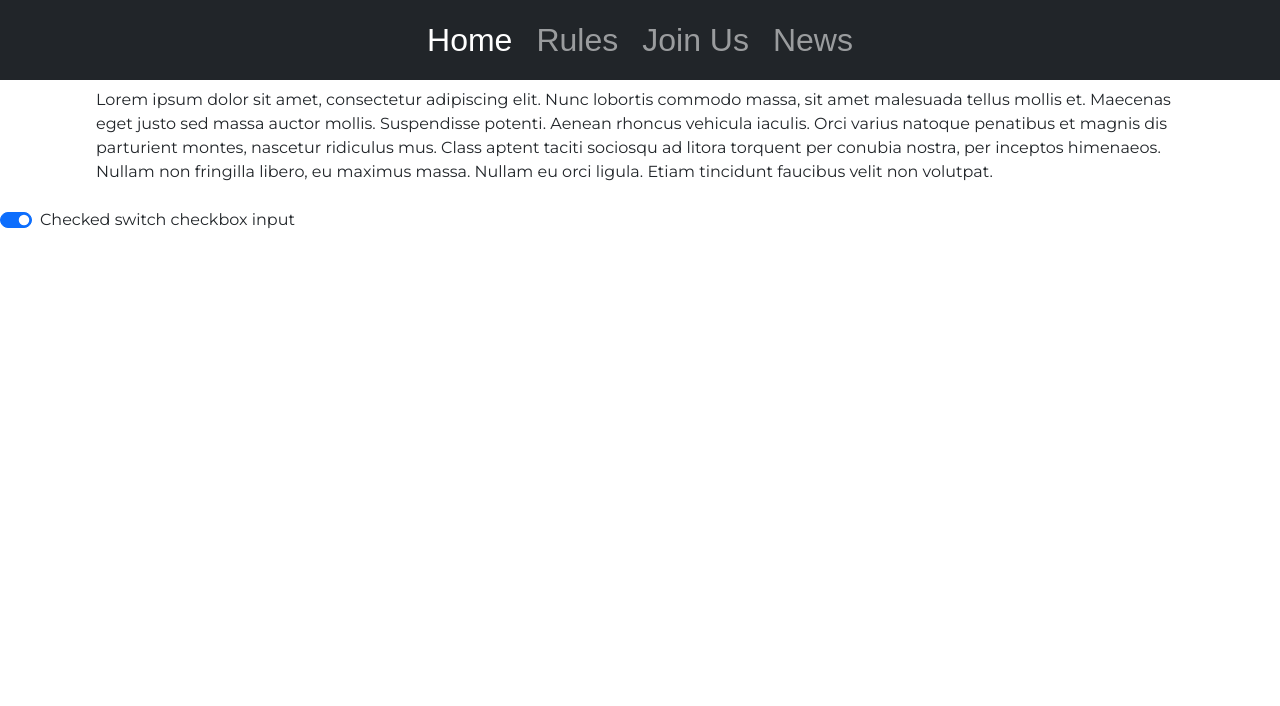
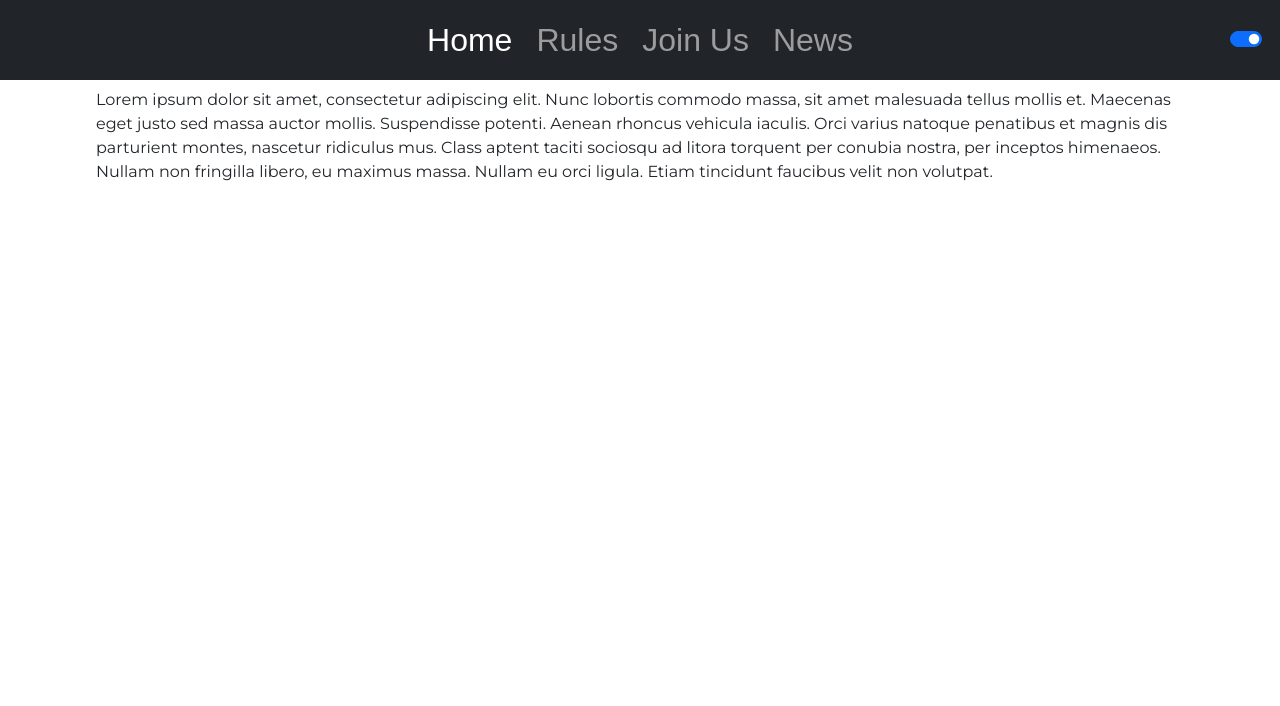
Before and after one commit to JeremiJL/Debate-Club-Static, a plain HTML site: page pages/fragments.html in a window 1280 px wide. Shown: the top 706 px of the page. Drawn offline with nearby package versions, Linux system fonts and the light colour scheme; a web font is replaced by a local one.

Commit message:
switch in navbar

```diff
--- a/pages/fragments.html
+++ b/pages/fragments.html
@@ -21,11 +21,12 @@
 </head>
 <body id="body" class="bg-white text-dark">
 
+
 <!-- Header -->
 <header>
     <!-- Header Navbar -->
     <nav id="header_navbar" class="navbar justify-content-center navbar-expand-sm bg-dark navbar-dark" >
-        <ul class="navbar-nav">
+        <ul class="navbar-nav mr-auto">
             <li class="nav-item">
                 <a class="nav-link active mx-1" href="home.html">Home</a>
             </li>
@@ -39,7 +40,11 @@
                 <a class="nav-link mx-1" href="news.html">News</a>
             </li>
         </ul>
+        <div class="form-check form-switch">
+            <input class="form-check-input" type="checkbox" role="switch" id="flexSwitchCheckChecked" onclick="changeToWhite()" checked>
+        </div>
     </nav>
+
 </header>
 
 <!-- Main -->
@@ -54,10 +59,10 @@
             Nullam eu orci ligula. Etiam tincidunt faucibus velit non volutpat. </p>
     </div>
 
-    <div class="form-check form-switch">
-        <input class="form-check-input" type="checkbox" role="switch" id="flexSwitchCheckChecked" onclick="changeToWhite()" checked>
-        <label class="form-check-label" for="flexSwitchCheckChecked">Checked switch checkbox input</label>
-    </div>
+<!--    <div class="form-check form-switch">-->
+<!--        <input class="form-check-input" type="checkbox" role="switch" id="flexSwitchCheckChecked" onclick="changeToWhite()" checked>-->
+<!--        <label class="form-check-label" for="flexSwitchCheckChecked">Checked switch checkbox input</label>-->
+<!--    </div>-->
 
 </main>
 
--- a/stylesheets/style.css
+++ b/stylesheets/style.css
@@ -14,6 +14,12 @@
     font-size: x-large;
 }
 
+.form-check {
+    position: absolute;
+    right: 10px;
+    font-size: medium;
+}
+
 .montserrat {
      font-family: "Montserrat", sans-serif;
      font-optical-sizing: auto;
```
